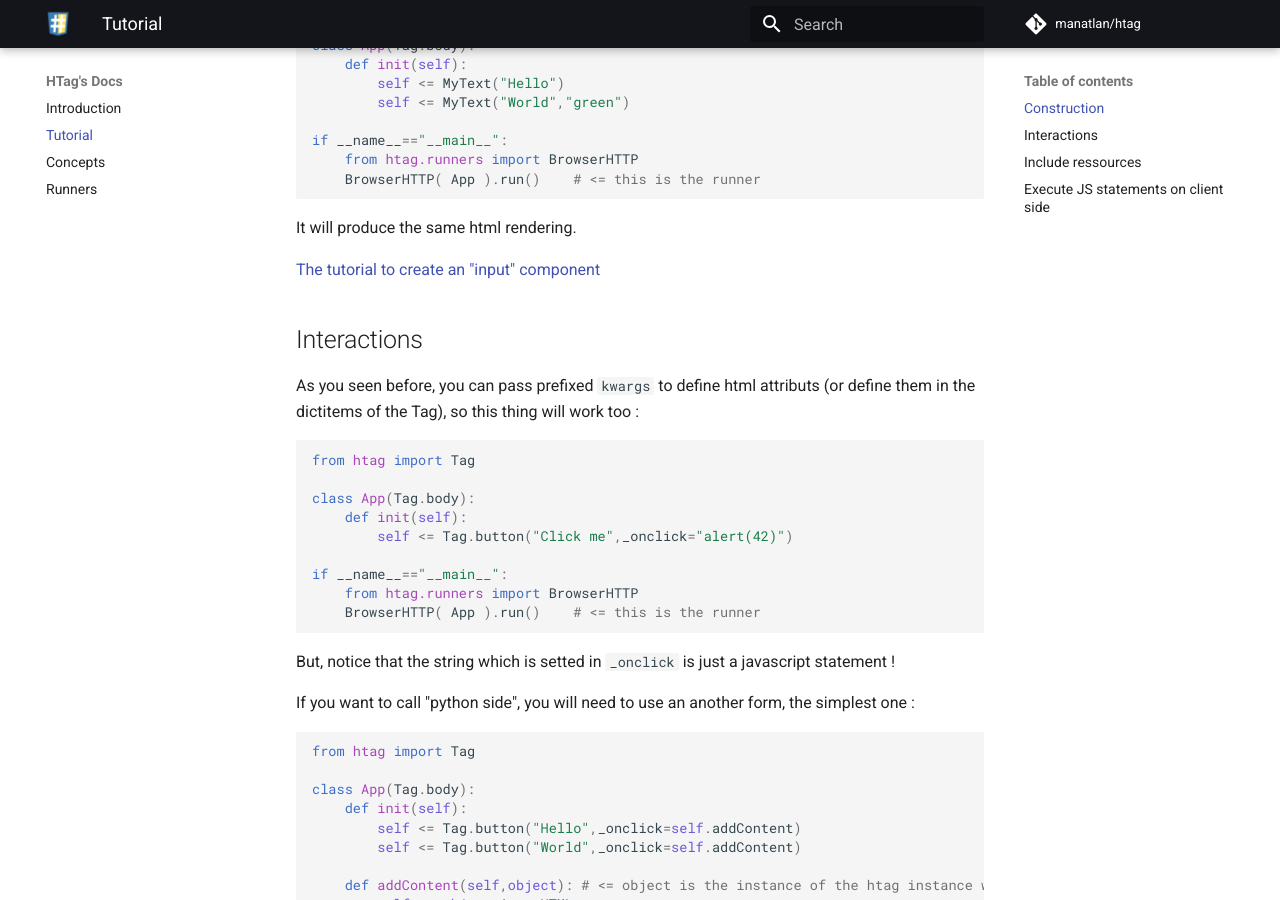
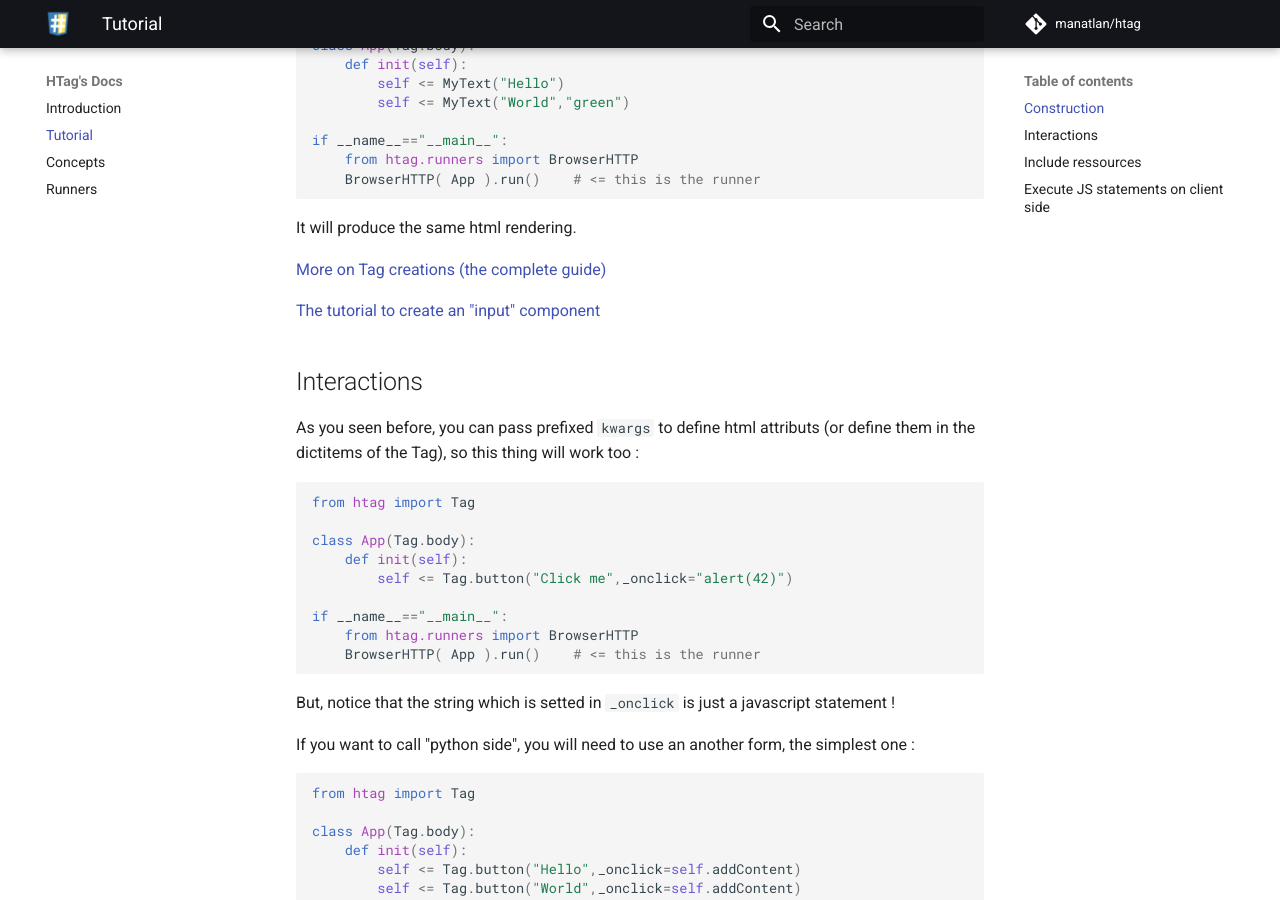
Before and after one commit to manatlan/htag, an MkDocs documentation site: the page built from docs/tutorial.md, in a window 1280 px wide and 900 px high, scrolled down 1706 px. Built offline with MkDocs 1.6.1 and Material for MkDocs 9.7.7, drawn with Linux system fonts in a browser that asks for light colours; comment, search, counter and statistics services are not loaded.

Commit message:
Update tutorial.md

```diff
--- a/docs/tutorial.md
+++ b/docs/tutorial.md
@@ -88,6 +88,8 @@ if __name__=="__main__":
 
 It will produce the same html rendering.
 
+[More on Tag creations (the complete guide)](/htag/creating_a_tag/)
+
 [The tutorial to create an "input" component](/htag/tuto_create_an_input_component/)
 
 
```
